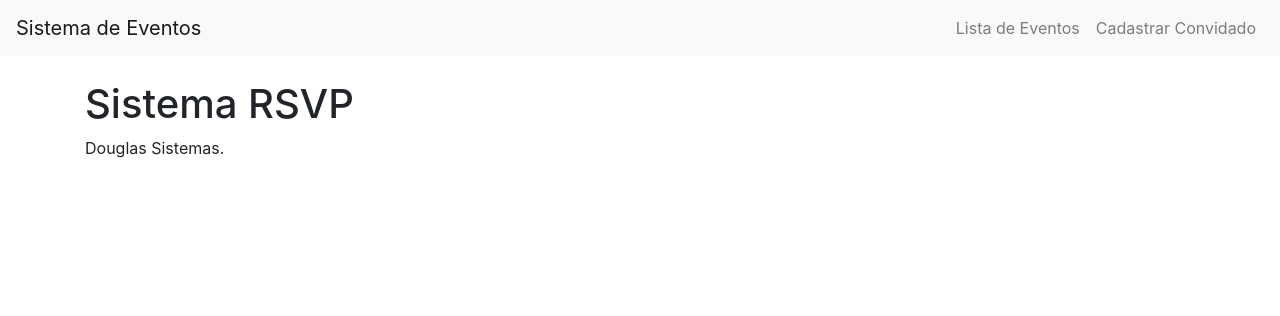
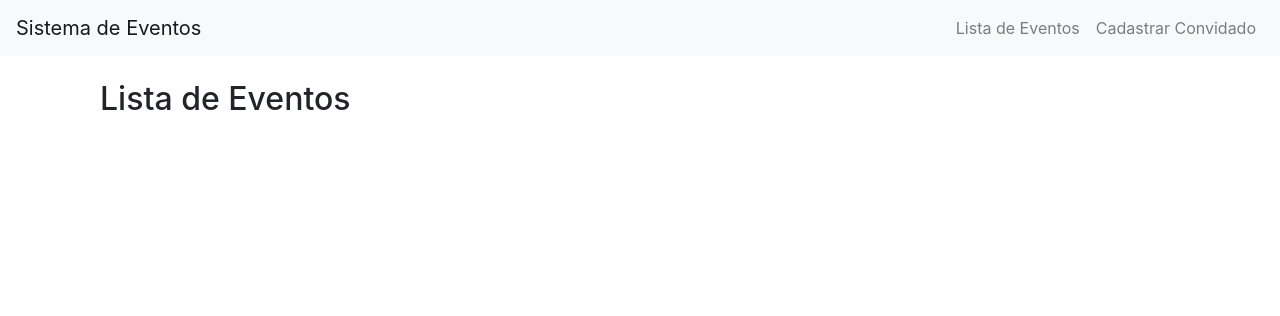
Before and after one commit to douglasinforj/sistema_rspv_presenca_eventos, a Django app: page / in a window 1280 px wide. Shown: the top 316 px of the page. Run offline with Django 5.2, Linux system fonts and the light colour scheme; some libraries are stand-ins or nearby versions.

Commit message:
Criada a estrutura de home melhorando layout

```diff
--- a/evento/templates/evento/home.html
+++ b/evento/templates/evento/home.html
@@ -1,10 +1,16 @@
 {% extends 'base.html' %}
 
-{% block title %}Bem-Vindos aos Sistema{% endblock %}
+{% block title %}Lista de Eventos{% endblock %}
 
 {% block content %}
-<div>
-    <h1>Sistema RSVP</h1>
-    <p>Douglas Sistemas.</p>
+<div class="container">
+    <h2>Lista de Eventos</h2>
+    <ul class="list-group">
+        {% for evento in eventos %}
+            <li class="list-group-item">
+                <a href="{% url 'detalhes_evento' evento.id %}">{{ evento.nome }}</a>
+            </li>
+        {% endfor %}
+    </ul>
 </div>
 {% endblock %}
```
